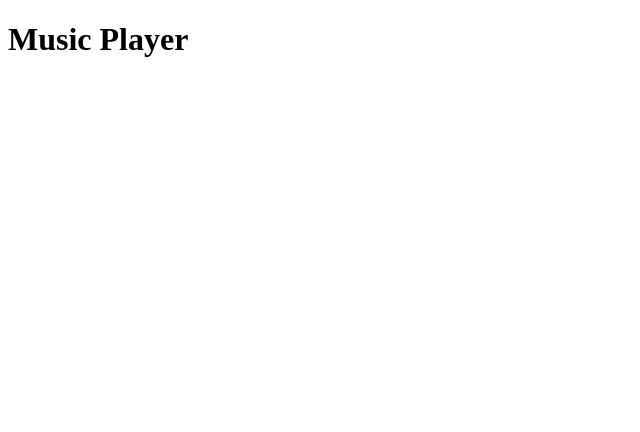
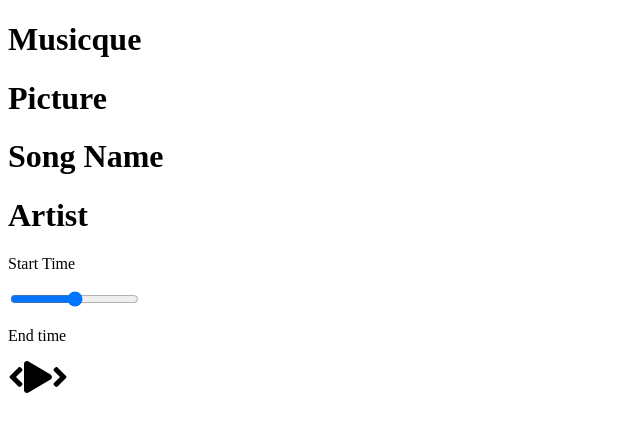
Before and after one commit to swapnil0709/Musique, a React (Create React App) app: page / in a window 1280 px wide. Shown: the top 432 px of the page, without its empty margins (0-640 px from the left). Built offline with nearby package versions, Linux system fonts and the light colour scheme.

Commit message:
Add components Song,Player

```diff
--- a/package.json
+++ b/package.json
@@ -3,6 +3,9 @@
   "version": "0.1.0",
   "private": true,
   "dependencies": {
+    "@fortawesome/fontawesome-svg-core": "^1.2.34",
+    "@fortawesome/free-solid-svg-icons": "^5.15.2",
+    "@fortawesome/react-fontawesome": "^0.1.14",
     "@testing-library/jest-dom": "^5.11.9",
     "@testing-library/react": "^11.2.5",
     "@testing-library/user-event": "^12.7.3",
--- a/src/App.js
+++ b/src/App.js
@@ -1,7 +1,13 @@
+import React from "react";
+import Player from "./components/Player";
+import Song from "./components/Song";
+
 function App() {
   return (
     <div className="App">
-      <h1>Music Player</h1>
+      <h1>Musicque</h1>
+      <Song />
+      <Player />
     </div>
   );
 }
--- /dev/null
+++ b/src/components/Player.js
@@ -0,0 +1,30 @@
+import React from "react";
+import { FontAwesomeIcon } from "@fortawesome/react-fontawesome";
+import {
+  faPlay,
+  faAngleLeft,
+  faAngleRight,
+} from "@fortawesome/free-solid-svg-icons";
+
+const Player = () => {
+  return (
+    <div className="player">
+      <div className="time-control">
+        <p>Start Time</p>
+        <input type="range" name="" id="" />
+        <p>End time</p>
+      </div>
+      <div className="play-control">
+        <FontAwesomeIcon className="skip-back" size="2x" icon={faAngleLeft} />
+        <FontAwesomeIcon className="play" size="2x" icon={faPlay} />
+        <FontAwesomeIcon
+          className="skip-forward"
+          size="2x"
+          icon={faAngleRight}
+        />
+      </div>
+    </div>
+  );
+};
+
+export default Player;
--- /dev/null
+++ b/src/components/Song.js
@@ -0,0 +1,13 @@
+import React from "react";
+
+const Song = () => {
+  return (
+    <div className="song-container">
+      <h1> Picture </h1>
+      <h1> Song Name </h1>
+      <h1> Artist </h1>
+    </div>
+  );
+};
+
+export default Song;
```
Also changed, not shown: 1 other file (tests, documents, lock files or other folders).
